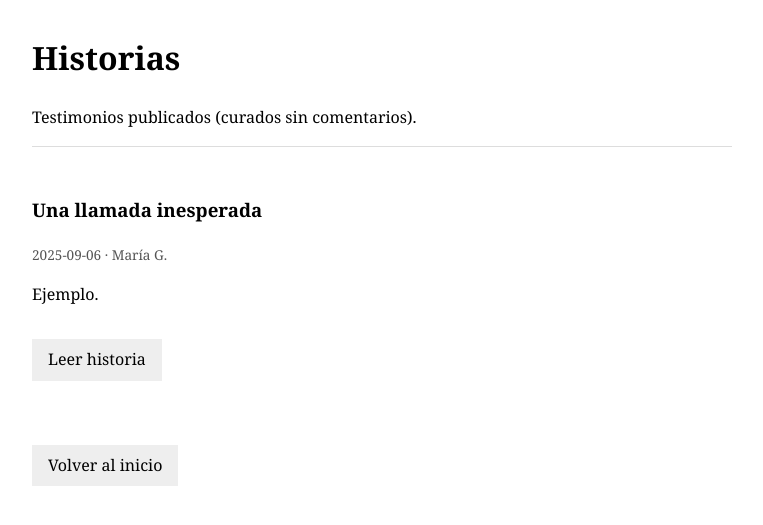
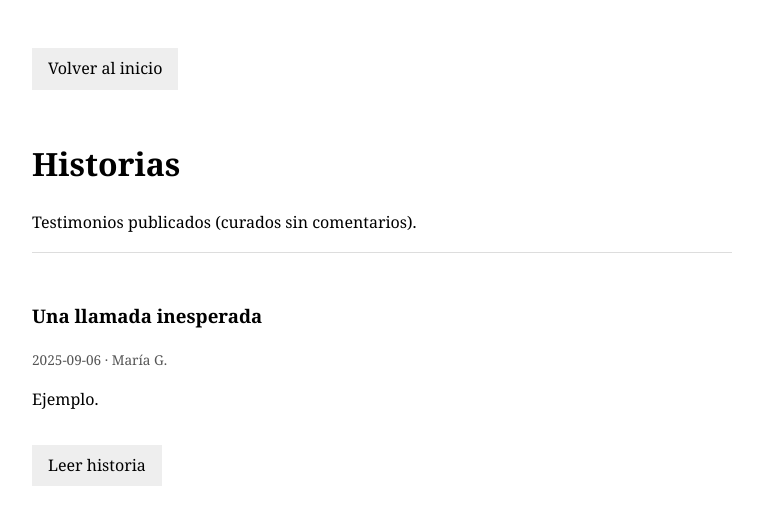
Before and after one commit to albertovth/graciaschema-site, a Jekyll site: the page built from historias.html, in a window 1280 px wide. Shown: the top 525 px of the page, without its empty margins (258-1021 px from the left). Built offline with Jekyll 4.4.1, drawn with Linux system fonts in a browser that asks for light colours.

Commit message:
Update historias.html

```diff
--- a/historias.html
+++ b/historias.html
@@ -3,6 +3,10 @@ layout: default
 title: Historias
 permalink: /historias
 ---
+
+<p>
+  <a class="cta" href="{{ '/' | absolute_url }}">Volver al inicio</a>
+</p>
 
 <h1>Historias</h1>
 
@@ -22,5 +26,3 @@ permalink: /historias
     </article>
   {% endfor %}
 </div>
-
-<p><a class="cta" href="{{ '/' | absolute_url }}">Volver al inicio</a></p>
```
